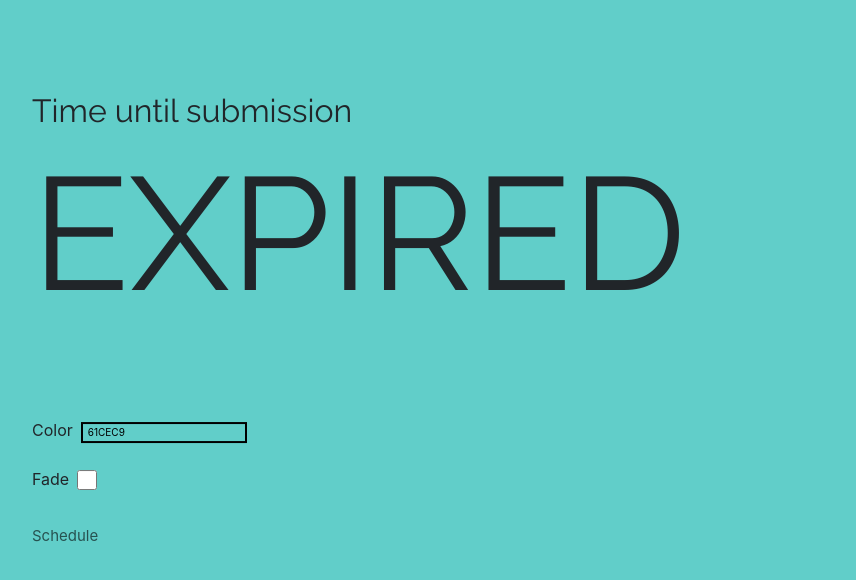
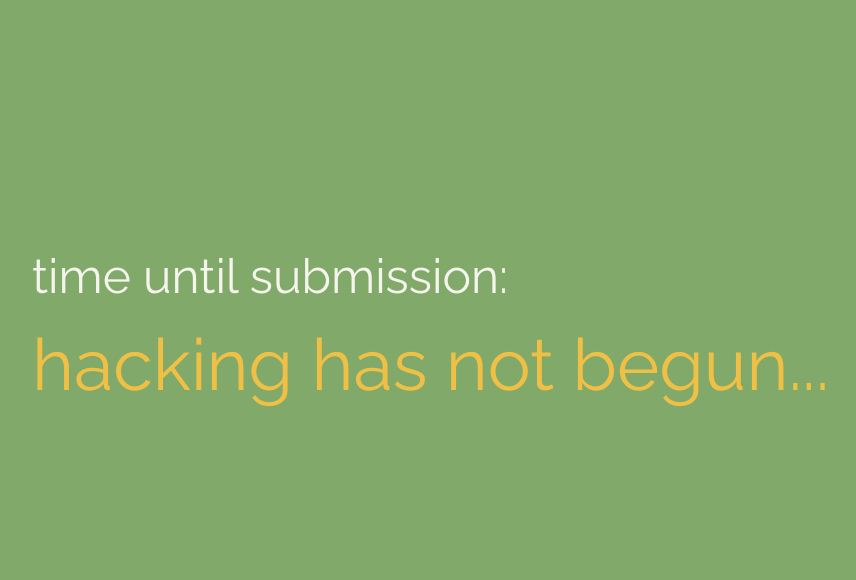
Before and after one commit to sigmahacks/timer, a website: page index.html in a window 1280 px wide. Shown: the whole page, without its empty margins (53-909 px from the left). Drawn offline with nearby package versions, Linux system fonts and the light colour scheme.

Commit message:
prepping for 2.0

```diff
--- a/assets/css/main.css
+++ b/assets/css/main.css
@@ -1,18 +1,18 @@
 /*
  * 1. Google Font
  */
-@import url(https://fonts.googleapis.com/css?family=Poppins:300,400,700);
+@import url(https://fonts.googleapis.com/css?family=Raleway);
 /*
  * 2.0 Global Style
  */
 html {
-  font-family: 'Poppins', sans-serif;
+  font-family: 'Raleway', sans-serif;
   font-size: 16px;
 }
 
 body {
   color: #eae8e8;
-  font-family: 'Poppins', sans-serif;
+  font-family: 'Raleway', sans-serif;
   font-size: 16px;
   font-weight: 300;
   line-height: 1.6;
--- a/index.html
+++ b/index.html
@@ -58,14 +58,10 @@
   <!-- Display the countdown timer in an element -->
     <div style="width:100vw; height:100vh;" id="screen">
         <div class="container" style="position:relative; top: 40%; transform:translate(0, -50%); ">
-            <h1 style="font-size: 2rem;" class="text">Time until submission</h1>
-            <h1 id="demo" class="text"></h1>
-            <div class="text" style="padding-top: 10vh;">
-                Color&ensp;<input class="jscolor {onFineChange:'update(this)'}" value="61cec9" id="color picker" style="padding-left:5px;">
-                <br><br>
-                <label>Fade&ensp;<input type="checkbox" id="fadebox" style="height:20px; width:20px;"/></label>
-                <br><br>
-                <a href="schedule.html" id="link" class="text">Schedule</a>
+            <h1 style="padding-top: 2vh; padding-bottom: 1vh; font-size: 3rem; color: #f5f5ee" class="text">time until submission:</h1>
+            <h1 style="padding-bottom: -1vh; padding-top: -1vh; font-size: 4.5rem; color: #efc045" id="demo" class="text"></h1>
+            <div class="text" style="padding-top: -2vh; padding-bottom: -2vh">
+                <!-- <a style="font-size: 3rem; color: #f5f5ee" href="schedule.html" id="link" class="text">upcoming events →</a> -->
             </div>
         </div>
 
@@ -106,11 +102,11 @@
         }
     }
 
-    document.getElementById('screen').style.backgroundColor = '#61cec9';
+    document.getElementById('screen').style.backgroundColor = '#81a969';
 
 
 // Set the date we're counting down to
-var countDownDate = new Date("Nov 17, 2019 9:00:00").getTime();
+var countDownDate = new Date("2020-07-25T21:00:00-08:00").getTime();
 
 // Update the count down every 1 second
 var x = setInterval(function() {
@@ -131,10 +127,14 @@ var x = setInterval(function() {
   document.getElementById("demo").innerHTML = hours+days*24 + " : "
   + ((minutes<10)?"0"+minutes:minutes) + " : " + ((seconds<10)?"0"+seconds:seconds) + "";
 
+  if (distance > 86400000) {
+      document.getElementById("demo").innerHTML = "hacking has not begun..."
+  }
+
   // If the count down is finished, write some text
   if (distance < 0) {
     clearInterval(x);
-    document.getElementById("demo").innerHTML = "EXPIRED";
+    document.getElementById("demo").innerHTML = "submissions closed!";
   }
 }, 1000);
 
@@ -145,7 +145,7 @@ var x = setInterval(function() {
     const randomColor = () => '#' + Math.random().toString(16).substr(-6)
     const changeColor = () => {
         var color = randomColor();
-        document.getElementById("screen").style.backgroundColor = color;
+        document.getElementById("screen").style.backgroundColor = "color";
         color.replace('#', '');
         changeTextColor(color);
         document.getElementById("fadebox").value = color;
```
Also changed, not shown: schedule.html (+11 -11 lines).
